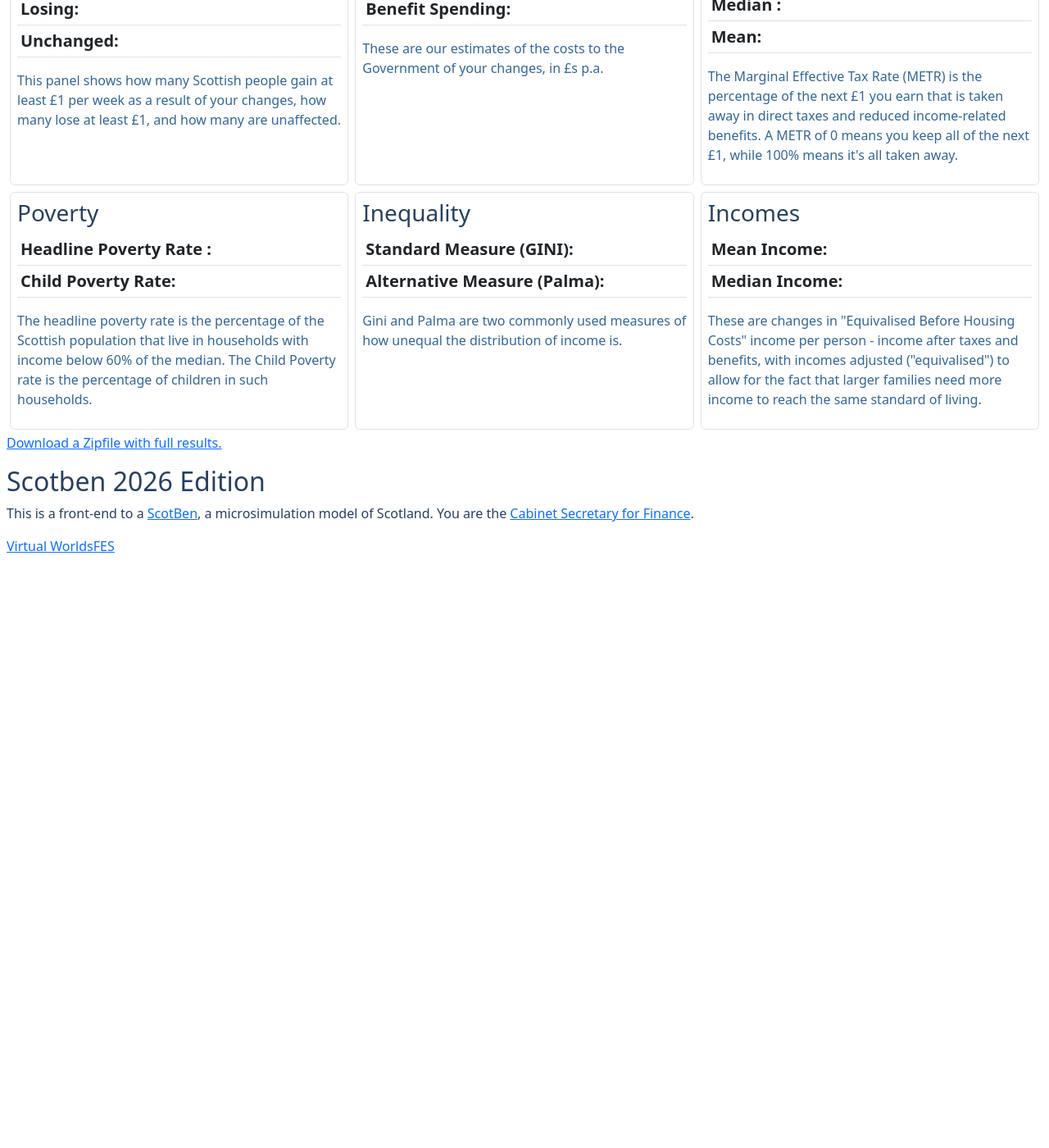
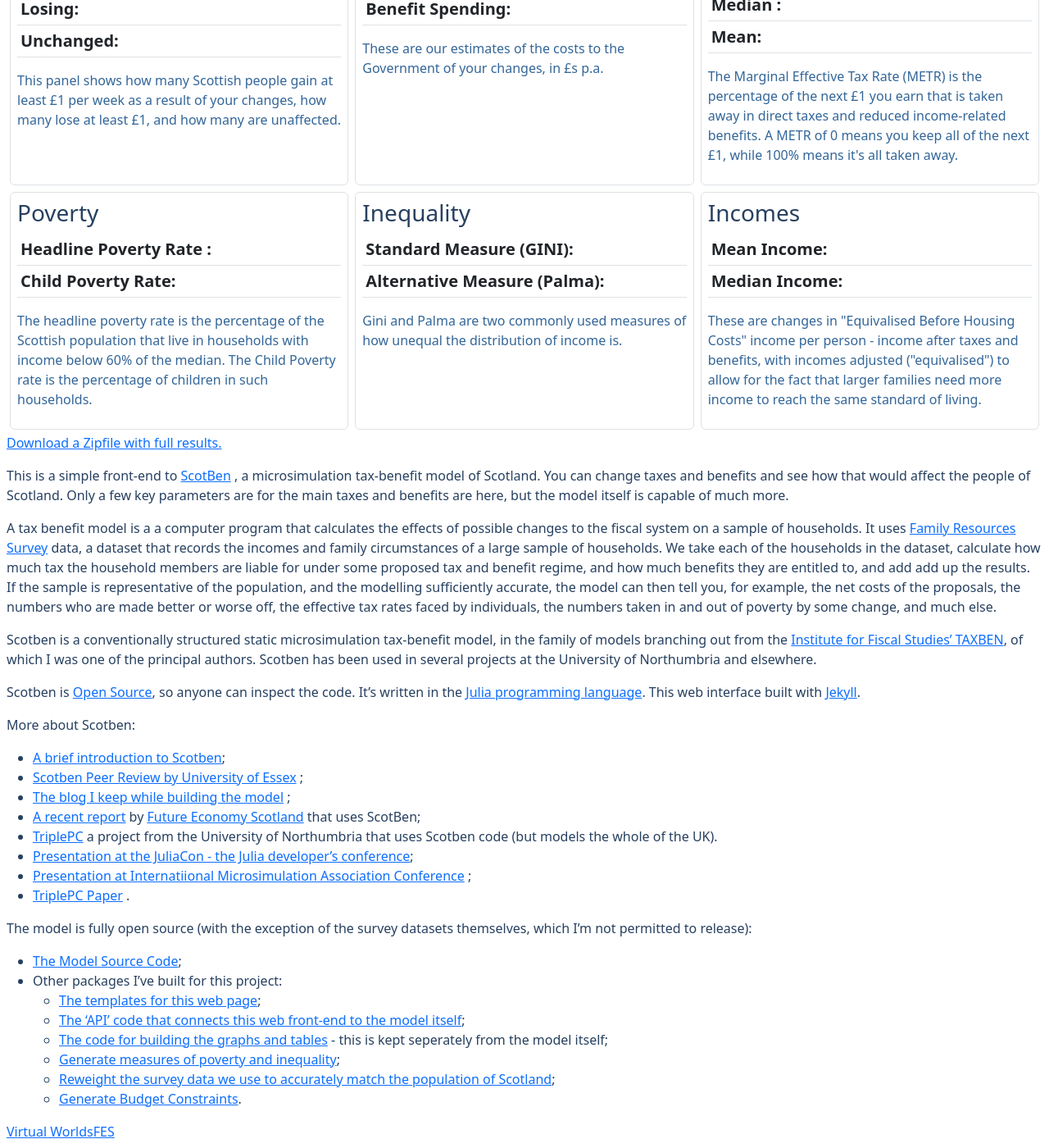
Before and after one commit to grahamstark/vwebsites, a Jekyll site: the page built from models/scotben-2026.md, in a window 1280 px wide and 1400 px high, scrolled down 872 px. Shown: the whole window at 82% size. Built offline with Jekyll 4.4.1, drawn with Linux system fonts in a browser that asks for light colours; nearby versions of some CDN libraries; before the commit the page ends 1558 px from its top, so only the background shows below that.

Commit message:
Cleanup main text.

```diff
--- a/models/scotben-2026.md
+++ b/models/scotben-2026.md
@@ -8,6 +8,33 @@ category: Scotland
 whichapi: http://microapi-local/
 ---
 
-## Scotben 2026 Edition
+This is a simple front-end to [ScotBen](https://github.com/grahamstark/ScottishTaxBenefitModel.jl){:target="_blank"} , a microsimulation tax-benefit model of Scotland. You can change taxes and benefits and see how that would affect the people of Scotland. Only a few key parameters are for the main taxes and benefits are here, but the model itself is capable of much more.
 
-This is a front-end to a [ScotBen](), a microsimulation model of Scotland. You are the [Cabinet Secretary for Finance](https://www.gov.scot/about/who-runs-government/cabinet-and-ministers/deputy-first-minister/).
+A tax benefit model is a  a computer program that calculates the effects of possible changes to the fiscal system on a sample of households. It uses [Family Resources Survey](https://www.gov.uk/government/collections/family-resources-survey--2) data, a dataset that records the incomes and family circumstances of a large sample of households.
+We take each of the households in the dataset,  calculate how much tax the household members are liable for under some proposed tax and benefit regime, and how much benefits they are entitled to, and add add up the results. If the sample is representative of the population, and the modelling sufficiently accurate, the model can then tell you, for example, the net costs of the proposals, the numbers who are made better or worse off, the effective tax rates faced by individuals, the numbers taken in and out of poverty by some change, and much else.
+
+Scotben is a conventionally structured static microsimulation tax-benefit model, in the family of models branching out from the [Institute for Fiscal Studies’ TAXBEN](https://ifs.org.uk/publications/taxben-ifs-tax-and-benefit-microsimulation-model){:target="_blank"}, of which I was one of the principal authors. Scotben has been used in several projects at the University of Northumbria and elsewhere.
+
+Scotben is [Open Source](https://en.wikipedia.org/wiki/Open_source), so anyone can inspect the code. It's written in the [Julia programming language](https://julialang.org/){:target="_blank"}. This web interface built with [Jekyll](https://jekyllrb.com/docs/installation/){:target="_blank"}.
+
+More about Scotben:
+
+* [A brief introduction to Scotben](https://stb-blog.virtual-worlds.scot/assets/scotben-summary-note.pdf){:target="_blank"};
+* [Scotben Peer Review by University of Essex](https://stb-blog.virtual-worlds.scot/assets/scotben-essex-review.pdf){:target="_blank"} ;
+* [The blog I keep while building the model](https://stb-blog.virtual-worlds.scot/){:target="_blank"} ;
+* [A recent report](https://www.futureeconomy.scot/publications/297-funding-scotland-s-future-tax-reform-for-a-new-parliament){:target="_blank"} by [Future Economy Scotland](https://www.futureeconomy.scot/){:target="_blank"}  that uses ScotBen;
+* [TriplePC](https://conjoint.virtual-worlds.scot/){:target="_blank"}  a project from the University of Northumbria that uses Scotben code (but models the whole of the UK).
+* [Presentation at the JuliaCon - the Julia developer's conference](https://pretalx.com/juliacon-2022/talk/KPRZAM/){:target="_blank"};
+* [Presentation at Internatiional Microsimulation Association Conference](https://stb-blog.virtual-worlds.scot/articles/2022/01/01/IMA.html){:target="_blank"} ;
+* [TriplePC Paper](https://microsimulation.pub/articles/00323){:target="_blank"} .
+
+The model is fully open source (with the exception of the survey datasets themselves, which I'm not permitted to release):
+
+* [The Model Source Code](https://github.com/grahamstark/ScottishTaxBenefitModel.jl){:target="_blank"};
+* Other packages I've built for this project:
+  - [The templates for this web page](https://github.com/grahamstark/vwebsites){:target="_blank"};
+  - [The 'API' code that connects this web front-end to the model itself](https://github.com/grahamstark/MicrosimAPIv1){:target="_blank"};
+  - [The code for building the graphs and tables](https://github.com/grahamstark/MicroVisualisations.jl){:target="_blank"} - this is kept seperately from the model itself;
+  - [Generate measures of poverty and inequality](https://github.com/grahamstark/PovertyAndInequalityMeasures.jl){:target="_blank"};
+  - [Reweight the survey data we use to accurately match the population of Scotland](https://github.com/grahamstark/SurveyDataWeighting.jl){:target="_blank"};
+  - [Generate Budget Constraints](https://github.com/grahamstark/BudgetConstraints.jl){:target="_blank"}.
```
